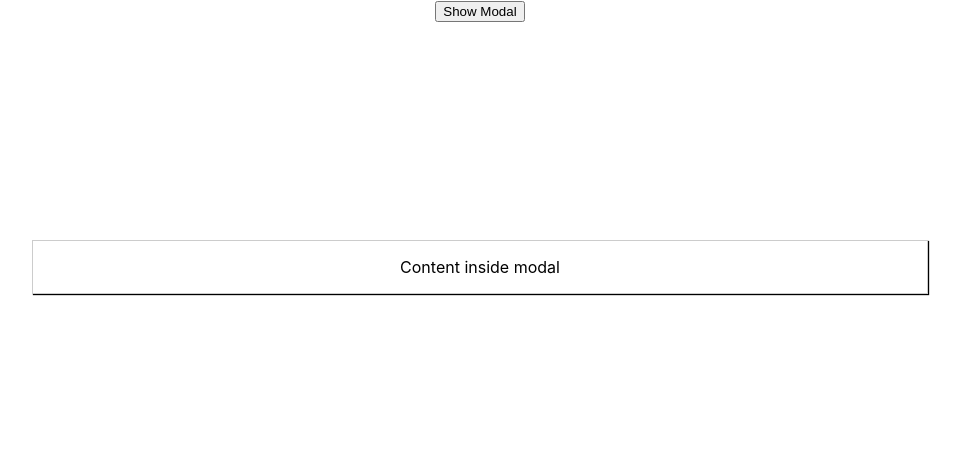
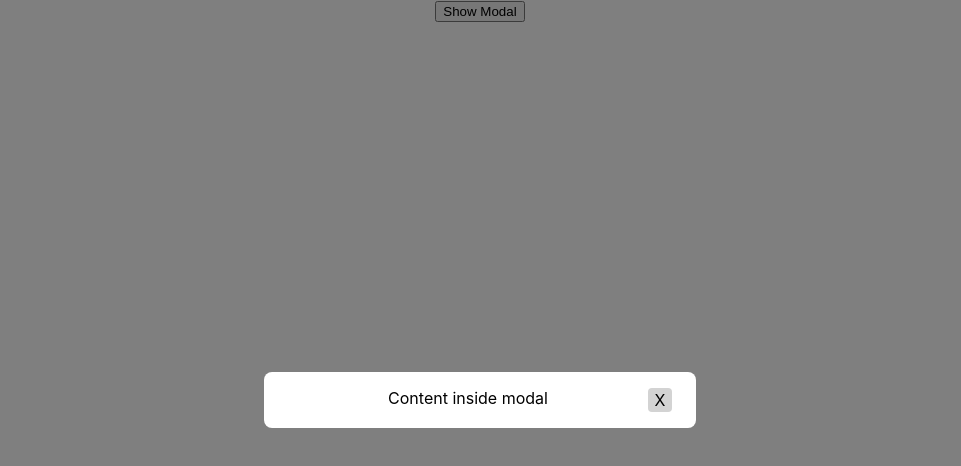
Before and after one commit to Ajinkya1496/react-modal, a React (Create React App) app: page / in a window 1280 px wide. Both pictures are taken after a click on the button "Show Modal". Shown: the top 466 px of the page, without its empty margins (160-1121 px from the left). Built offline with nearby package versions, Linux system fonts and the light colour scheme.

Commit message:
add popup layout, close event on keypress/onclick

```diff
--- a/src/App.js
+++ b/src/App.js
@@ -19,15 +19,15 @@ class App extends React.Component{
   }
 
 
-  toggleModal = () => {
-      this.setState({showModal: true});
+  toggleModal = (e) => {
+      this.setState({showModal: !this.state.showModal});
   }
 
   render() {
     return (
       <div className="App">
         <button onClick={this.toggleModal}>Show Modal</button>
-        <Modal show={this.state.showModal}>
+        <Modal show={this.state.showModal} onClose={this.toggleModal}>
           <div>Content inside modal</div>
         </Modal>
       </div>
--- a/src/modal.jsx
+++ b/src/modal.jsx
@@ -1,18 +1,49 @@
 import React from 'react';
+import PropTypes from 'prop-types';
 
 class Modal extends React.Component {
-    defaultStyle = {
+    backgroundBlur = {
         position: 'fixed',
-        zIndex: 500,
+        left: 0,
+        top: 0,
+        width: '100%',
+        height: '100%',
+        backgroundColor: 'rgba(0, 0, 0, 0.5)',
+        opacity: 1,
+        transform: 'scale(1.0)',
+        transition: 'visibility 0s linear 0.25s, opacity 0.25s 0s, transform 0.25s',
+    }
+
+    modalContent = {
+        position: 'absolute',
+        top: '50%',
+        left: '50%',
+        transform: 'translate(-50%, -50%)',
         backgroundColor: 'white',
-        width: '70%',
-        border: '1px solid #ccc',
-        boxShadow: '1px 1px 1px black',
-        padding: 16,
-        left: '15%',
-        top: '30%',
-        boxSizing: 'border-box',
-        transition: 'all 0.3s ease-out',
+        padding: '1rem 1.5rem',
+        width: '24rem',
+        borderRadius: '0.5rem',
+    }
+
+    btnClose = {
+        float: 'right',
+        width: '1.5rem',
+        lineHeight: '1.5rem',
+        textAalign: 'center',
+        cursor: 'pointer',
+        borderRadius: '0.25rem',
+        backgroundColor: 'lightgray',
+    }
+
+    componentDidMount() {
+        document.onkeydown = this.handleClose;
+    }
+
+    handleClose = (event) => {
+        event = event || window.event;
+        if(event.keyCode === 27 || event.nativeEvent instanceof MouseEvent) {
+            this.props.onClose && this.props.onClose(event);
+        }
     }
 
     render() {
@@ -20,11 +51,19 @@ class Modal extends React.Component {
             return null;
         }
         return (
-            <div style={this.props.modalStyle ? this.props.modalStyle : this.defaultStyle}>
-                {this.props.children}
-            </div>
+            <section style={this.backgroundBlur} role="dialog">
+                <div style={this.modalContent}>
+                    <span style={this.btnClose} onClick={this.handleClose}>X</span>
+                    {this.props.children}
+                </div>
+            </section>
         )
     }
 }
 
+Modal.propTypes = {
+    show: PropTypes.bool.isRequired,
+    onClose: PropTypes.func.isRequired,
+}
+
 export default Modal;
```
